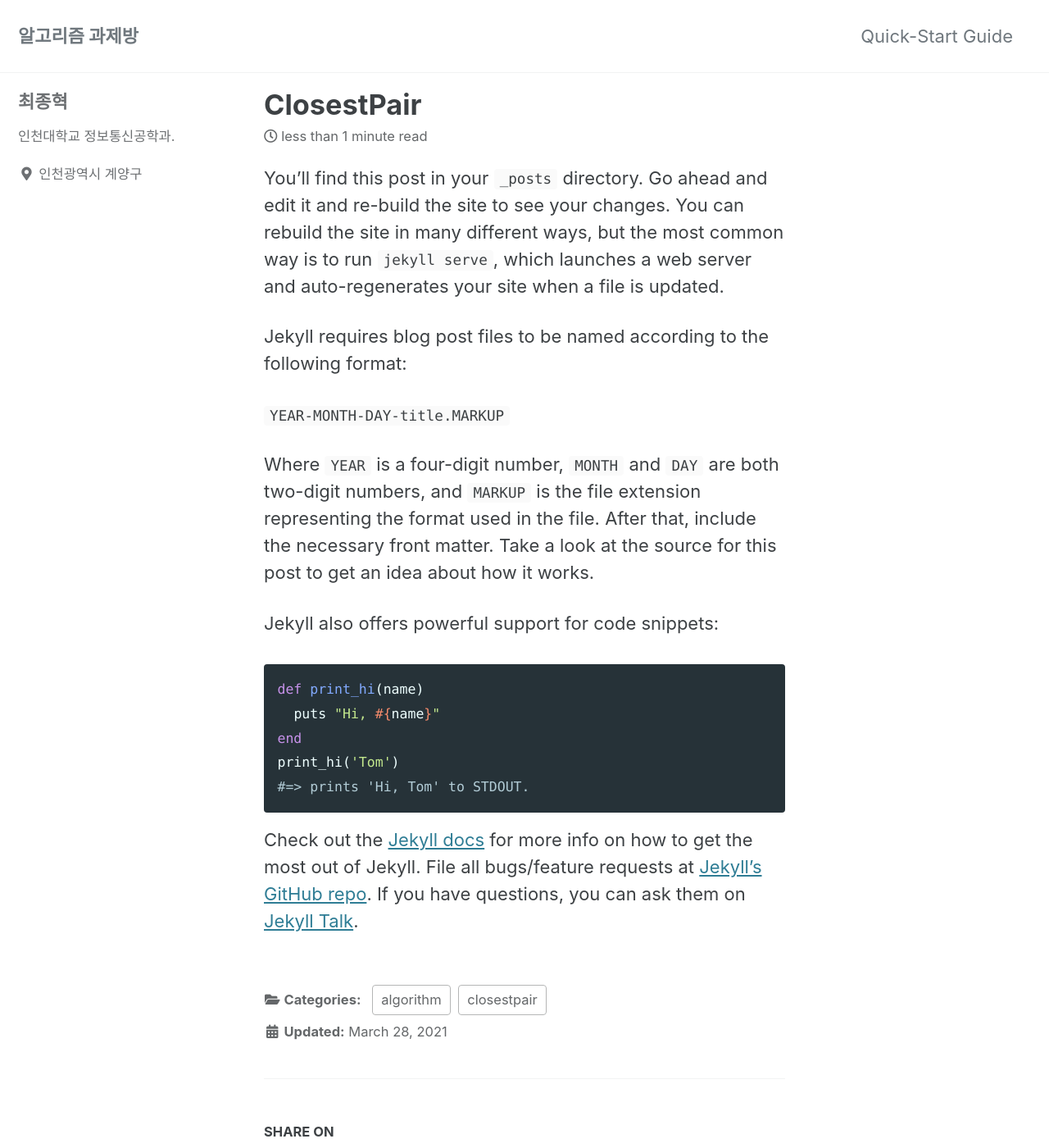
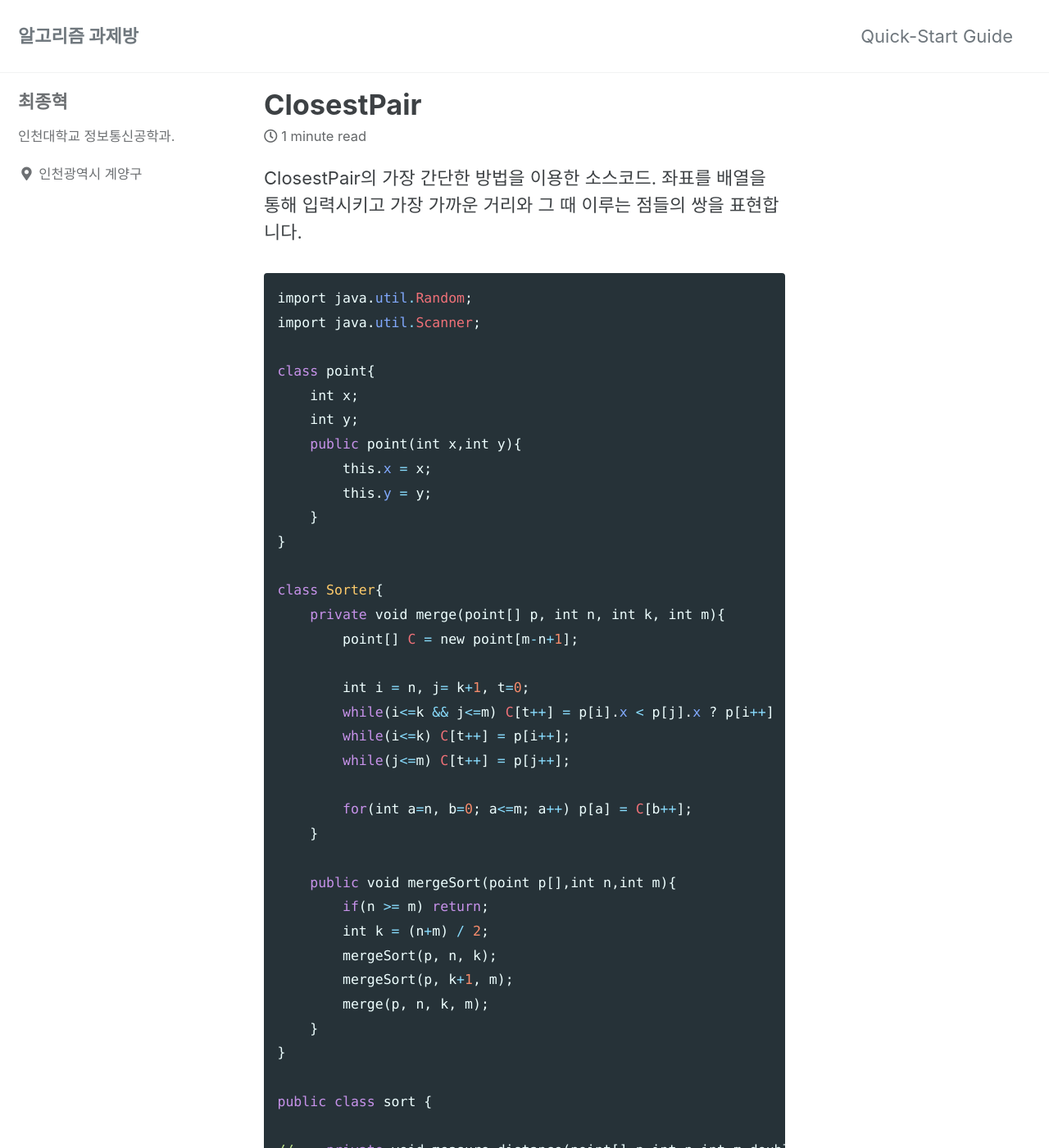
Before and after one commit to Orohora/Orohora.github.io, a Jekyll site: the page built from _posts/2021-03-29-ClosestPair.markdown, in a window 1280 px wide and 1400 px high. Shown: the whole window at 82% size. Built offline with Jekyll 4.4.1, drawn with Linux system fonts in a browser that asks for light colours; cached includes are drawn as plain includes; some of the changed text lies outside the part shown.

```diff
--- a/_posts/2021-03-29-ClosestPair.markdown
+++ b/_posts/2021-03-29-ClosestPair.markdown
@@ -4,26 +4,126 @@ title:  "ClosestPair"
 date:   2021-03-29 03:57:49 +0900
 categories: algorithm closestpair
 ---
-You’ll find this post in your `_posts` directory. Go ahead and edit it and re-build the site to see your changes. You can rebuild the site in many different ways, but the most common way is to run `jekyll serve`, which launches a web server and auto-regenerates your site when a file is updated.
-
-Jekyll requires blog post files to be named according to the following format:
-
-`YEAR-MONTH-DAY-title.MARKUP`
-
-Where `YEAR` is a four-digit number, `MONTH` and `DAY` are both two-digit numbers, and `MARKUP` is the file extension representing the format used in the file. After that, include the necessary front matter. Take a look at the source for this post to get an idea about how it works.
-
-Jekyll also offers powerful support for code snippets:
+ClosestPair의 가장 간단한 방법을 이용한 소스코드. 좌표를 배열을 통해 입력시키고 가장 가까운 거리와 그 때 이루는 점들의 쌍을 표현합니다.
 
 {% highlight ruby %}
-def print_hi(name)
-  puts "Hi, #{name}"
-end
-print_hi('Tom')
-#=> prints 'Hi, Tom' to STDOUT.
+import java.util.Random;
+import java.util.Scanner;
+
+class point{
+    int x;
+    int y;
+    public point(int x,int y){
+        this.x = x;
+        this.y = y;
+    }
+}
+
+class Sorter{
+    private void merge(point[] p, int n, int k, int m){
+        point[] C = new point[m-n+1];
+
+        int i = n, j= k+1, t=0;
+        while(i<=k && j<=m) C[t++] = p[i].x < p[j].x ? p[i++] : p[j++];
+        while(i<=k) C[t++] = p[i++];
+        while(j<=m) C[t++] = p[j++];
+
+        for(int a=n, b=0; a<=m; a++) p[a] = C[b++];
+    }
+
+    public void mergeSort(point p[],int n,int m){
+        if(n >= m) return;
+        int k = (n+m) / 2;
+        mergeSort(p, n, k);
+        mergeSort(p, k+1, m);
+        merge(p, n, k, m);
+    }
+}
+
+public class sort {
+
+//    private void measure_distance(point[] p,int n,int m,double min){
+//        for(int i = n; n<m; n++) {
+//            double distance = Math.sqrt(Math.pow(p[m].x - p[n].x, 2) + Math.pow(p[m].y - p[n].y, 2));
+//            if (min > distance)
+//                min = distance;
+//        }
+//    }
+//
+//    private void min_distance(point[] p, int n, int k, int m,double min){
+//        double x1 = p[k].x - min;
+//        double x2 = p[k].x + min;
+//        }
+//    }
+//
+//    public void divide(point[] p, int n,int m,double min){
+//        if(m-n <= 3){
+//            measure_distance(p,n,m,min);
+//            return;
+//        };
+//        int k = (n+m)/2;
+//        divide(p,n,k,min);
+//        divide(p,k+1,m,min);
+//        min_distance(p,n,k,m,min);
+//    }
+
+    public static void main(String[] args) {
+        Random r = new Random();
+        Scanner sc = new Scanner(System.in);
+        int n = sc.nextInt();
+
+        point[] p = new point[n];
+
+        for (int i = 0; i < p.length; i++)
+            p[i] = new point(sc.nextInt(), sc.nextInt());
+        for (int i = 0; i < p.length; i++)
+            System.out.printf("(%d,%d) ", p[i].x, p[i].y);
+
+        Sorter sorter = new Sorter();
+        sorter.mergeSort(p,0,p.length-1);
+
+        System.out.println("");
+        for (int i = 0; i < p.length; i++)
+            System.out.printf("(%d,%d)", p[i].x, p[i].y);
+        System.out.println("");
+        double min = Math.sqrt(Math.pow(p[p.length-1].x-p[0].x,2)+Math.pow(p[p.length-1].y-p[0].y,2));
+        System.out.printf("%f",min);
+
+
+        double CPx1 = 0, CPx2=0, CPy1=0,CPy2=0;
+
+        for(int i = 0; i<p.length; i++) {
+            for(int j = i+1; j<p.length; j++){
+                double distance = Math.sqrt(Math.pow(p[j].x - p[i].x, 2) + Math.pow(p[j].y - p[i].y, 2));
+                if (min > distance) {
+                    CPx1=p[i].x;
+                    CPy1=p[i].y;
+                    CPx2=p[j].x;
+                    CPy2=p[j].y;
+                    min = distance;
+
+                }
+            }
+        }
+
+        System.out.println("");
+        System.out.printf("최근점의 쌍은 (%f, %f), (%f, %f)입니다. ",CPx1,CPy1,CPx2,CPy2);
+
+
+        System.out.println("");
+        System.out.printf("최소 거리는 %f입니다. ",min);
+
+//        System.out.println();
+//        System.out.printf("%f",min);
+//
+//        Closest_pair Closestpair = new Closest_pair();
+//
+//        Close     stpair.divide(p, 0,p.length-1, min);
+//
+//        System.out.println();
+//        System.out.printf("%f",min);
+    }
+}
 {% endhighlight %}
 
-Check out the [Jekyll docs][jekyll-docs] for more info on how to get the most out of Jekyll. File all bugs/feature requests at [Jekyll’s GitHub repo][jekyll-gh]. If you have questions, you can ask them on [Jekyll Talk][jekyll-talk].
-
-[jekyll-docs]: https://jekyllrb.com/docs/home
-[jekyll-gh]:   https://github.com/jekyll/jekyll
-[jekyll-talk]: https://talk.jekyllrb.com/
+출처 : 최태성 코드
```
Also changed, not shown: _posts/2021-03-29-README.markdown (added, +26 -0 lines).
